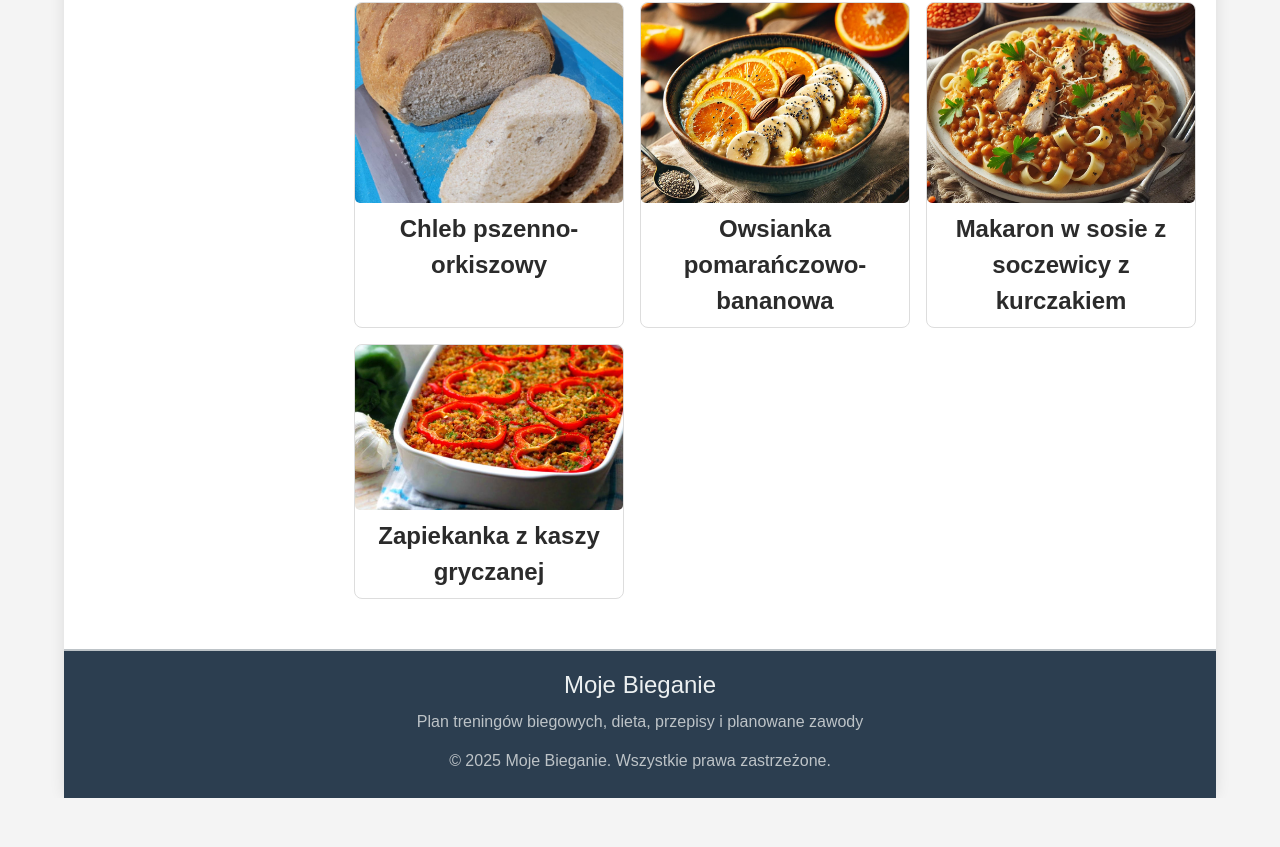
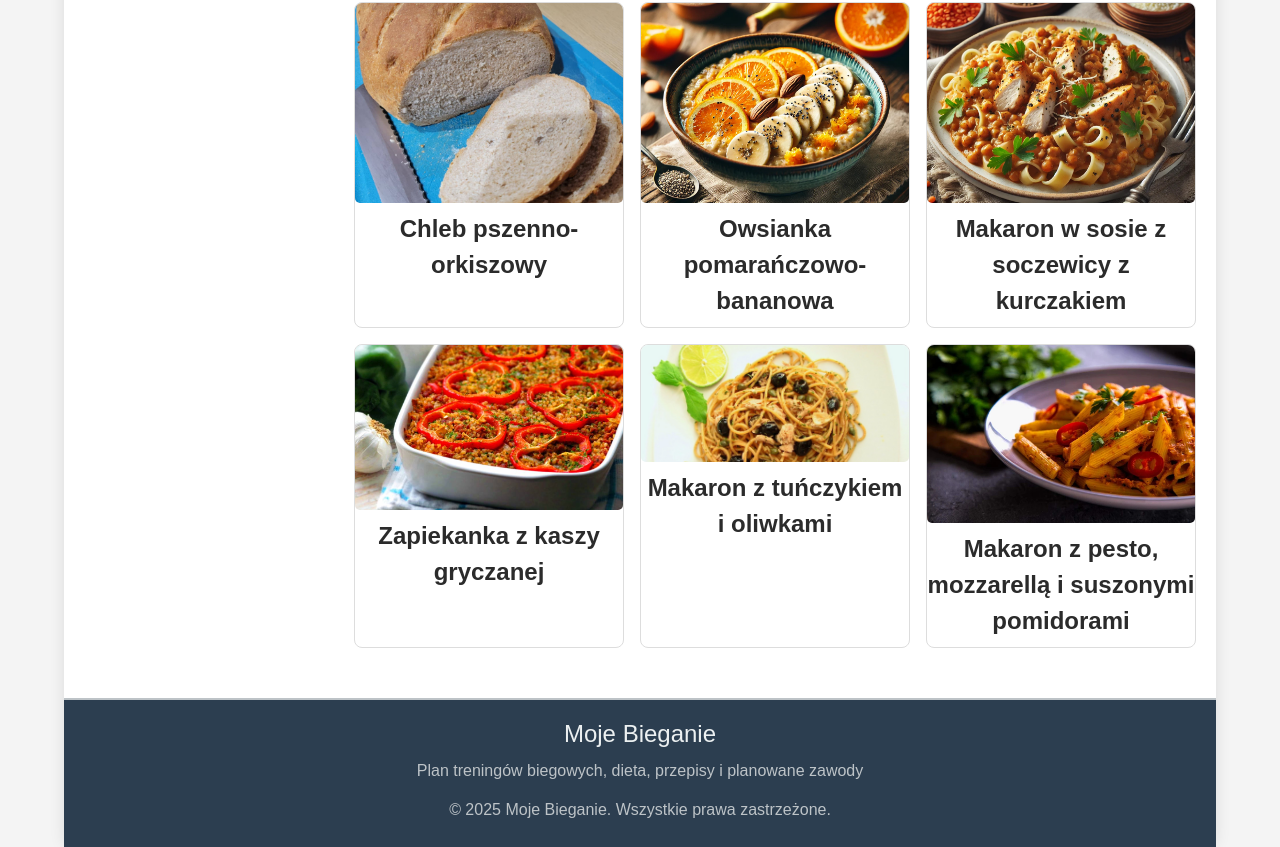
Before and after one commit to DevyWhite/bieganie-treningi-dieta, a React (Create React App) app: page /przepisy in a window 1280 px wide. Shown: the part 3673-4520 px from the top of the page. Before the commit the page ends 4471 px from the top, so only its background shows below. Built offline with nearby package versions, Linux system fonts and the light colour scheme.

Commit message:
feat: Add new recipes with image and update image mapping

```diff
--- a/src/components/imageMap.js
+++ b/src/components/imageMap.js
@@ -37,6 +37,8 @@ import imgChleb_pszenno_orkiszowy from "../images/food-images/chleb_pszenno_orki
 import imgOwsianka_pomaranczowo_bananowa from "../images/food-images/owsianka_pomaranczowo_bananowa.jpg";
 import imgMakaron_w_sosie_z_soczewicy_z_kurczakiem from "../images/food-images/makaron_w_sosie_z_soczewicy_z_kurczakiem.jpg";
 import imgZapiekanka_z_kaszy_gryczanej from "../images/food-images/zapiekanka_z_kaszy_gryczanej.jpg";
+import imgMakaron_z_pesto_mozzarellą_suszonymi_pomidorami from "../images/food-images/makaron_z_pesto_mozzarellą_suszonymi_pomidorami.jpg";
+import imgMakaron_z_tuńczykiem_i_oliwkami from "../images/food-images/makaron_z_tuńczykiem_i_oliwkami.jpg";
 
 // Mapowanie identyfikatorów obrazków na zaimportowane obrazy
 const imageMap = {
@@ -82,6 +84,9 @@ const imageMap = {
    makaron_w_sosie_z_soczewicy_z_kurczakiem:
       imgMakaron_w_sosie_z_soczewicy_z_kurczakiem,
    zapiekanka_z_kaszy_gryczanej: imgZapiekanka_z_kaszy_gryczanej,
+   makaron_z_pesto_mozzarellą_suszonymi_pomidorami:
+      imgMakaron_z_pesto_mozzarellą_suszonymi_pomidorami,
+   makaron_z_tuńczykiem_i_oliwkami: imgMakaron_z_tuńczykiem_i_oliwkami,
 };
 
 export default imageMap;
--- a/src/data/recipes.json
+++ b/src/data/recipes.json
@@ -721,5 +721,45 @@
          "Pieczenie: Zapiekankę piecz w piekarniku nagrzanym do 180°C przez około 1 godzinę, aż kasza zmięknie, warzywa będą miękkie, a wierzch lekko się zrumieni.",
          "Podawanie: Podawaj zapiekankę na ciepło, posypaną świeżymi ziołami (np. pietruszką) dla dodatkowego aromatu."
       ]
+   },
+   {
+      "id": 35,
+      "title": "Makaron z tuńczykiem i oliwkami",
+      "link": "makaron_z_tuńczykiem_i_oliwkami",
+      "imageId": "makaron_z_tuńczykiem_i_oliwkami",
+      "ingredients": [
+         "200 g makaronu pełnoziarnistego,",
+         "1 puszka tuńczyka w sosie własnym (ok. 150 g),",
+         "1/2 szklanki oliwek (zielonych lub czarnych),",
+         "1 ząbek czosnku,",
+         "1 łyżka oliwy z oliwek,",
+         "sok z 1/2 cytryny,",
+         "sól, pieprz, chili."
+      ],
+      "description": [
+         "Makaron ugotuj al dente.",
+         "Na patelni rozgrzej oliwę, dodaj posiekany czosnek i tuńczyka (bez sosu). Podgrzej przez 2–3 minuty.",
+         "Dodaj oliwki i sok z cytryny. Wymieszaj.",
+         "Połącz makaron z sosem i podawaj."
+      ]
+   },
+   {
+      "id": 36,
+      "title": "Makaron z pesto, mozzarellą i suszonymi pomidorami",
+      "link": "makaron_z_pesto_mozzarellą_suszonymi_pomidorami",
+      "imageId": "makaron_z_pesto_mozzarellą_suszonymi_pomidorami",
+      "ingredients": [
+         "200 g makaronu pełnoziarnistego,",
+         "2 łyżki pesto (zielone lub czerwone),",
+         "1 kulka mozzarelli (125 g),",
+         "4–5 suszonych pomidorów,",
+         "1 łyżka oliwy z oliwek,",
+         "sól, pieprz."
+      ],
+      "description": [
+         "Makaron ugotuj al dente.",
+         "Suszone pomidory pokrój w paski, mozzarellę w kostkę.",
+         "Makaron wymieszaj z pesto, oliwą, pomidorami i mozzarellą."
+      ]
    }
 ]
```
Also changed, not shown: src/images/food-images/makaron_z_pesto_mozzarellą_suszonymi_pomidorami.jpg (added), src/images/food-images/makaron_z_tuńczykiem_i_oliwkami.jpg (added).
